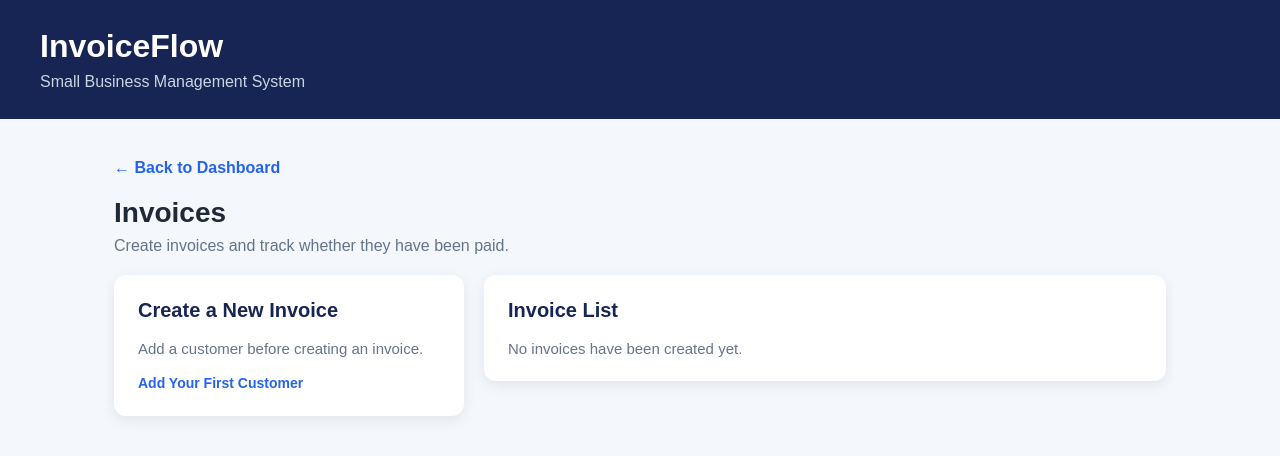
After one commit to khaliajinnah0-sudo/invoiceflow, a FastAPI app: template templates/invoices.html in a window 1280 px wide. The commit adds this page. Shown: the top 456 px of the page. Run offline with FastAPI, Linux system fonts and the light colour scheme; the template is opened without the code that fills it, so the values that code supplies are empty.

Commit message:
Add invoice management and payment tracking

```diff
--- a/main.py
+++ b/main.py
@@ -1,11 +1,13 @@
+from decimal import Decimal
+
 from fastapi import FastAPI, Form, Request
 from fastapi.responses import HTMLResponse, RedirectResponse
 from fastapi.staticfiles import StaticFiles
 from fastapi.templating import Jinja2Templates
-from sqlalchemy import select
+from sqlalchemy import func, select
 
 from database import Base, SessionLocal, engine
-from models import Customer
+from models import Customer, Invoice
 
 
 app = FastAPI()
@@ -21,11 +23,37 @@ Base.metadata.create_all(bind=engine)
 def home(request: Request):
     with SessionLocal() as database:
         customer_count = database.query(Customer).count()
+        invoices = database.scalars(select(Invoice)).all()
+
+        invoice_count = len(invoices)
+
+        paid_total = sum(
+            (
+                invoice.amount
+                for invoice in invoices
+                if invoice.status == "Paid"
+            ),
+            Decimal("0")
+        )
+
+        outstanding_total = sum(
+            (
+                invoice.amount
+                for invoice in invoices
+                if invoice.status == "Unpaid"
+            ),
+            Decimal("0")
+        )
 
     return templates.TemplateResponse(
         request=request,
         name="index.html",
-        context={"customer_count": customer_count}
+        context={
+            "customer_count": customer_count,
+            "invoice_count": invoice_count,
+            "paid_total": paid_total,
+            "outstanding_total": outstanding_total
+        }
     )
 
 
@@ -62,3 +90,67 @@ def add_customer(
         database.commit()
 
     return RedirectResponse(url="/customers", status_code=303)
+
+
+@app.get("/invoices", response_class=HTMLResponse)
+def invoices_page(request: Request):
+    with SessionLocal() as database:
+        customers = database.scalars(
+            select(Customer).order_by(Customer.name)
+        ).all()
+
+        invoices = database.execute(
+            select(Invoice, Customer)
+            .join(Customer, Invoice.customer_id == Customer.id)
+            .order_by(Invoice.id.desc())
+        ).all()
+
+    return templates.TemplateResponse(
+        request=request,
+        name="invoices.html",
+        context={
+            "customers": customers,
+            "invoices": invoices
+        }
+    )
+
+
+@app.post("/invoices")
+def add_invoice(
+    customer_id: int = Form(...),
+    description: str = Form(...),
+    amount: Decimal = Form(...),
+    due_date: str = Form(...)
+):
+    with SessionLocal() as database:
+        latest_id = database.scalar(
+            select(func.max(Invoice.id))
+        ) or 0
+
+        invoice_number = f"INV-{latest_id + 1:04d}"
+
+        invoice = Invoice(
+            invoice_number=invoice_number,
+            customer_id=customer_id,
+            description=description,
+            amount=amount,
+            due_date=due_date,
+            status="Unpaid"
+        )
+
+        database.add(invoice)
+        database.commit()
+
+    return RedirectResponse(url="/invoices", status_code=303)
+
+
+@app.post("/invoices/{invoice_id}/paid")
+def mark_invoice_paid(invoice_id: int):
+    with SessionLocal() as database:
+        invoice = database.get(Invoice, invoice_id)
+
+        if invoice is not None:
+            invoice.status = "Paid"
+            database.commit()
+
+    return RedirectResponse(url="/invoices", status_code=303)
--- /dev/null
+++ b/templates/invoices.html
@@ -0,0 +1,124 @@
+<!DOCTYPE html>
+<html lang="en">
+<head>
+    <meta charset="UTF-8">
+    <meta name="viewport" content="width=device-width, initial-scale=1.0">
+    <title>Invoices - InvoiceFlow</title>
+    <link rel="stylesheet" href="/static/styles.css">
+</head>
+
+<body>
+    <header>
+        <h1>InvoiceFlow</h1>
+        <p>Small Business Management System</p>
+    </header>
+
+    <main class="customers-page">
+        <a class="back-link" href="/">← Back to Dashboard</a>
+
+        <div class="page-heading">
+            <h2>Invoices</h2>
+            <p>Create invoices and track whether they have been paid.</p>
+        </div>
+
+        <section class="customer-form-card">
+            <h3>Create a New Invoice</h3>
+
+            {% if customers %}
+                <form action="/invoices" method="post">
+                    <label for="customer_id">Customer</label>
+                    <select id="customer_id" name="customer_id" required>
+                        <option value="">Select a customer</option>
+
+                        {% for customer in customers %}
+                            <option value="{{ customer.id }}">
+                                {{ customer.name }} — {{ customer.company }}
+                            </option>
+                        {% endfor %}
+                    </select>
+
+                    <label for="description">Description</label>
+                    <input id="description" name="description" type="text" required>
+
+                    <label for="amount">Amount (TZS)</label>
+                    <input
+                        id="amount"
+                        name="amount"
+                        type="number"
+                        min="0"
+                        step="0.01"
+                        required
+                    >
+
+                    <label for="due_date">Due Date</label>
+                    <input id="due_date" name="due_date" type="date" required>
+
+                    <button type="submit">Create Invoice</button>
+                </form>
+            {% else %}
+                <p class="empty-message">
+                    Add a customer before creating an invoice.
+                </p>
+
+                <a class="manage-link" href="/customers">
+                    Add Your First Customer
+                </a>
+            {% endif %}
+        </section>
+
+        <section class="customer-list-card">
+            <h3>Invoice List</h3>
+
+            {% if invoices %}
+                <table>
+                    <thead>
+                        <tr>
+                            <th>Invoice</th>
+                            <th>Customer</th>
+                            <th>Description</th>
+                            <th>Amount</th>
+                            <th>Due Date</th>
+                            <th>Status</th>
+                            <th>Action</th>
+                        </tr>
+                    </thead>
+
+                    <tbody>
+                        {% for invoice, customer in invoices %}
+                            <tr>
+                                <td>{{ invoice.invoice_number }}</td>
+                                <td>{{ customer.name }}</td>
+                                <td>{{ invoice.description }}</td>
+                                <td>TZS {{ invoice.amount }}</td>
+                                <td>{{ invoice.due_date }}</td>
+                                <td>
+                                    <span class="status {{ invoice.status|lower }}">
+                                        {{ invoice.status }}
+                                    </span>
+                                </td>
+                                <td>
+                                    {% if invoice.status == "Unpaid" %}
+                                        <form
+                                            class="status-form"
+                                            action="/invoices/{{ invoice.id }}/paid"
+                                            method="post"
+                                        >
+                                            <button type="submit">Mark Paid</button>
+                                        </form>
+                                    {% else %}
+                                        —
+                                    {% endif %}
+                                </td>
+                            </tr>
+                        {% endfor %}
+                    </tbody>
+                </table>
+            {% else %}
+                <p class="empty-message">
+                    No invoices have been created yet.
+                </p>
+            {% endif %}
+        </section>
+    </main>
+</body>
+</html>
```
Also changed, not shown: models.py (+15 -1 lines), static/styles.css (+42 -0 lines), templates/index.html (+4 -3 lines).
